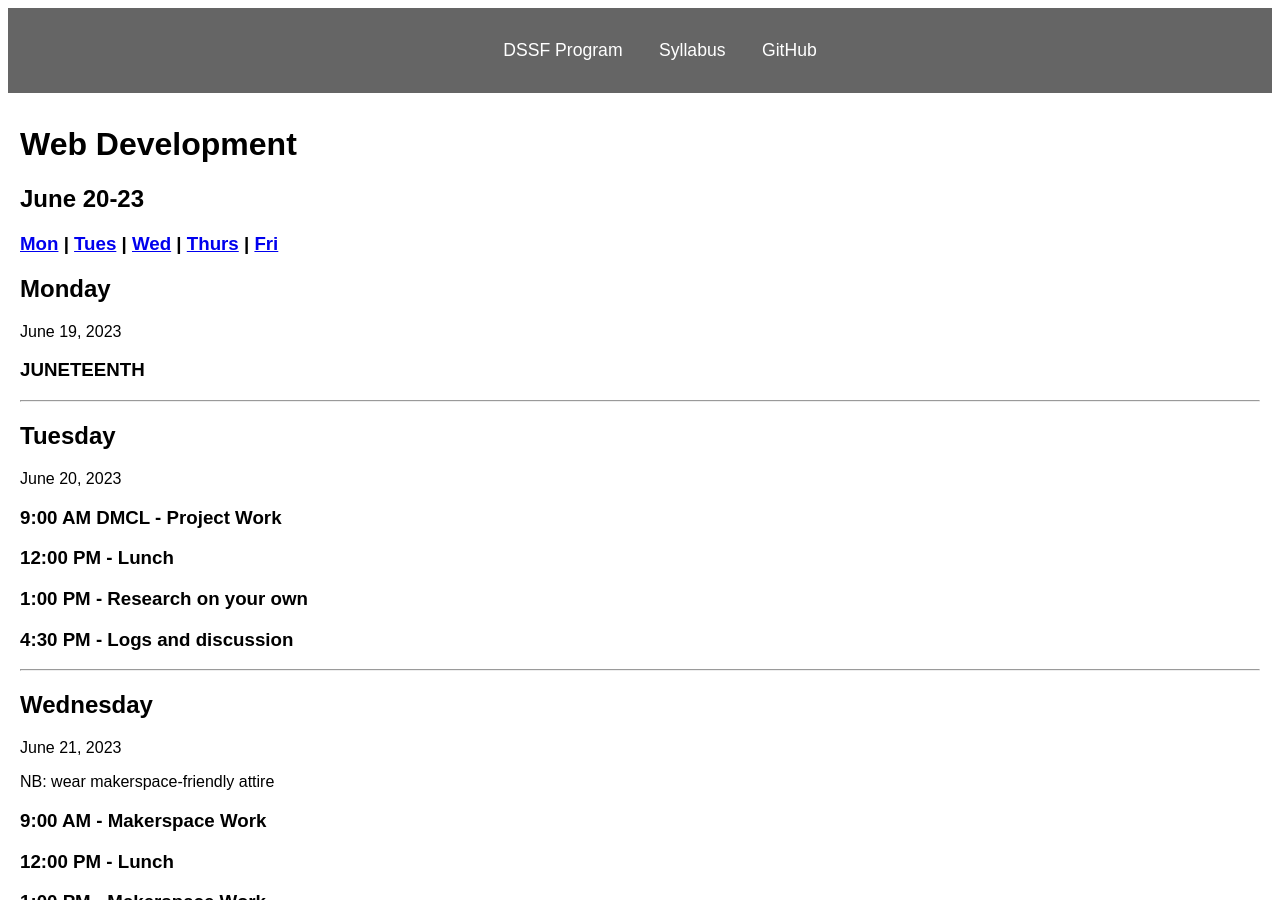
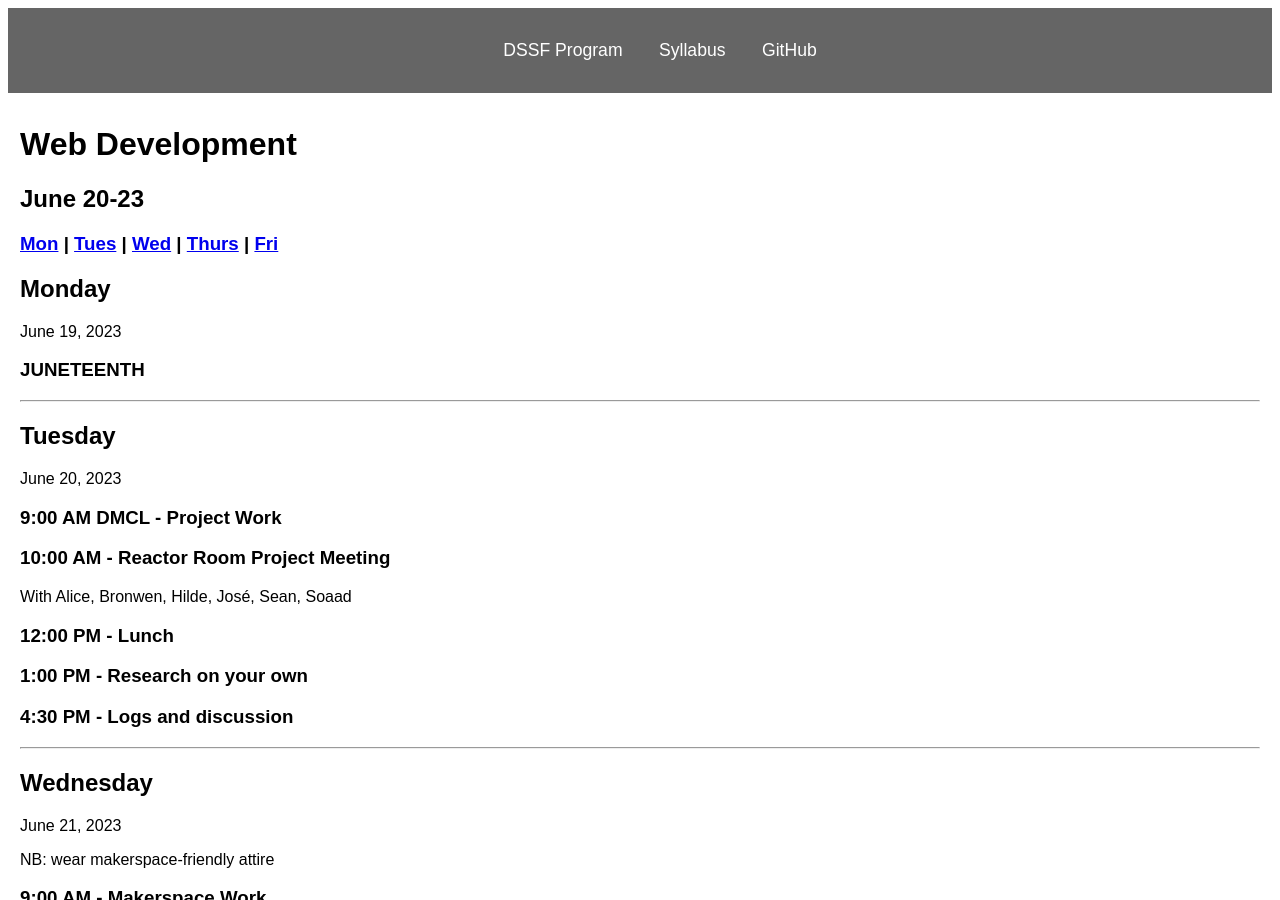
Before and after one commit to digbmc/dssf-syll, a Jekyll site: the page built from _weeks/04-web.md, in a window 1280 px wide and 900 px high. Built offline with Jekyll 4.4.1, drawn with Linux system fonts in a browser that asks for light colours.

Commit message:
Added rescheduled project meeting

```diff
--- a/_weeks/04-web.md
+++ b/_weeks/04-web.md
@@ -16,6 +16,9 @@ June 19, 2023
 June 20, 2023
 
 ### 9:00 AM DMCL - Project Work
+
+### 10:00 AM - Reactor Room Project Meeting
+With Alice, Bronwen, Hilde, José, Sean, Soaad
 
 ### 12:00 PM - Lunch
 
```
